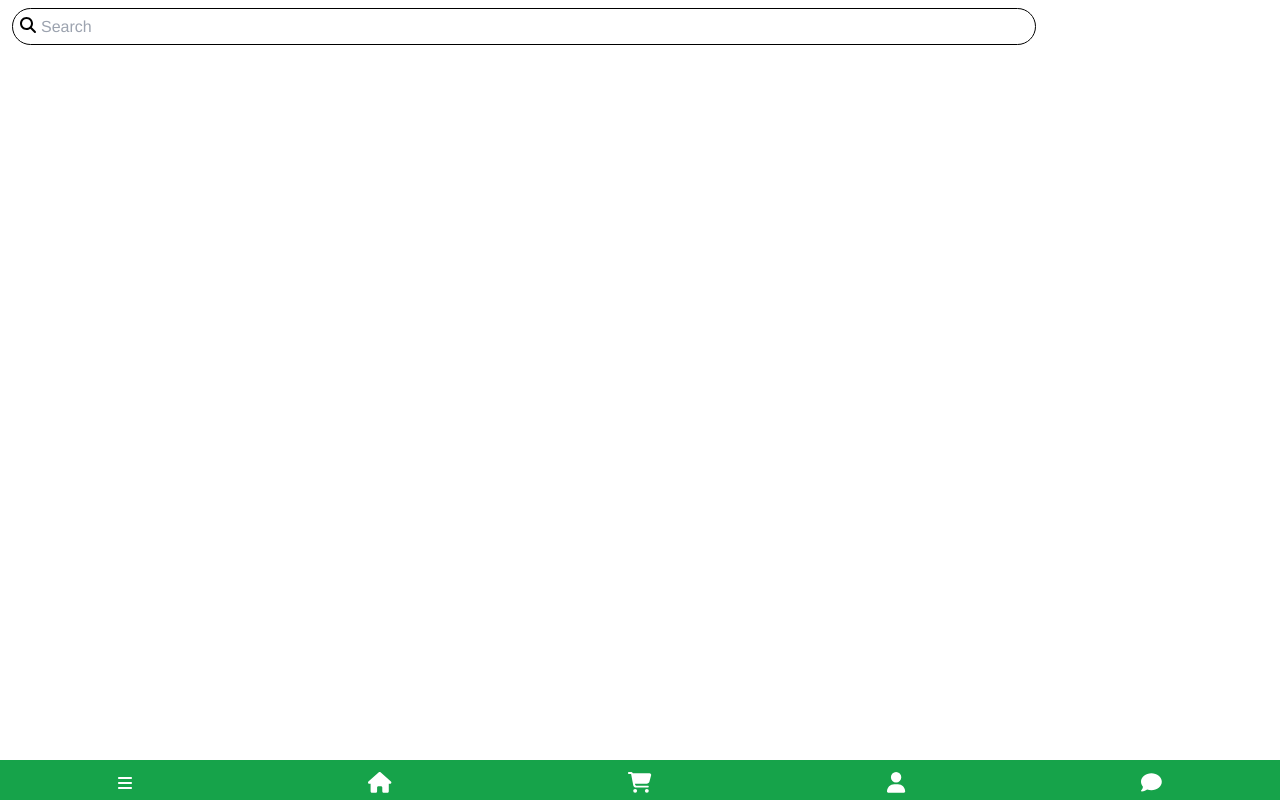
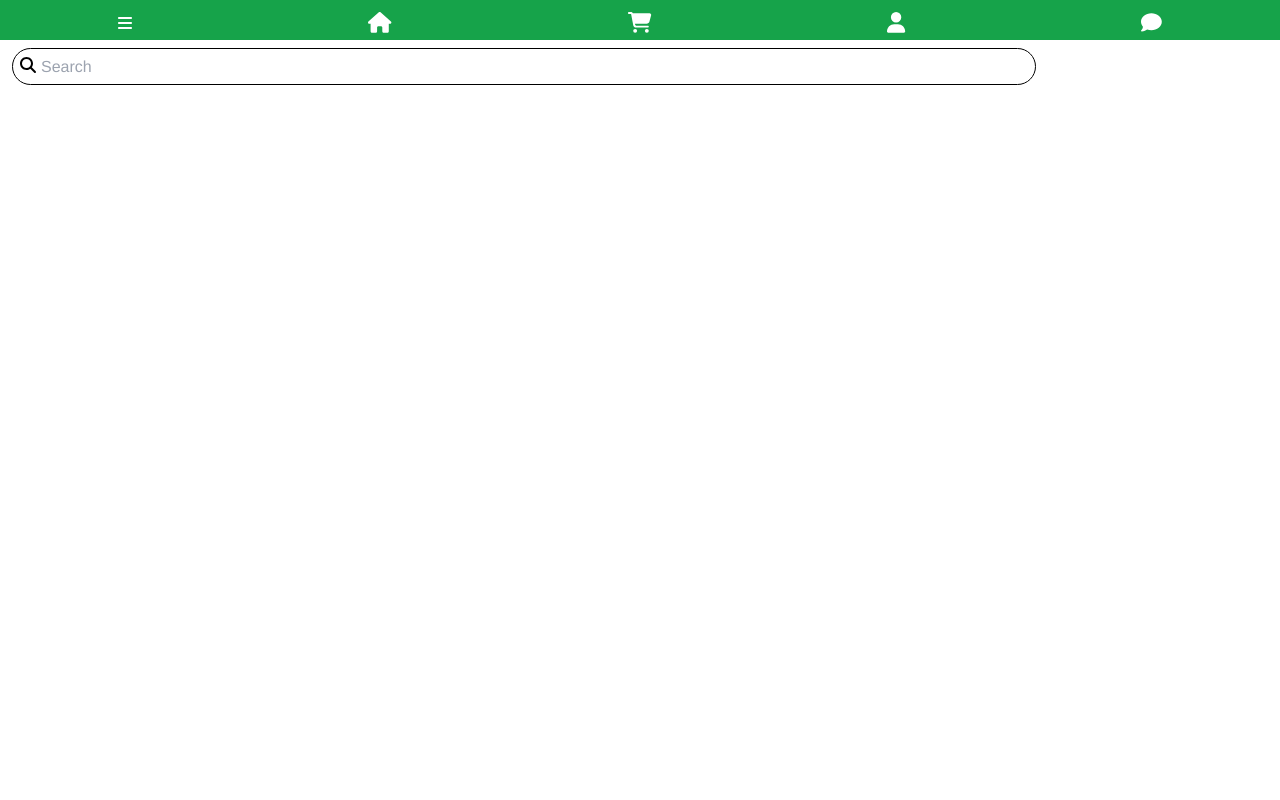
Before and after one commit to michaelchristwin/Bazaar, a Next.js app: page /home in a window 1280 px wide. Built offline with nearby package versions, Linux system fonts and the light colour scheme.

Commit message:
I hate css:(

```diff
--- a/pages/home.tsx
+++ b/pages/home.tsx
@@ -11,8 +11,9 @@ import Link from "next/link";
 
 function Home(): JSX.Element {
   return (
-    <main className=" relative">
-      <nav className="bg-green-600 flex justify-around text-white h-10 align-middle pt-3 fixed w-full bottom-0">
+    <main className="h-full min-h-screen">
+      <div className="horror">
+        <nav className="bg-green-600 flex justify-around text-white h-10 pt-3 w-full horror">
           <Link href={"/"}>
             <FontAwesomeIcon icon={faBars} style={{ fontSize: "1rem" }} />
           </Link>
@@ -32,10 +33,11 @@ function Home(): JSX.Element {
             <FontAwesomeIcon icon={faComment} style={{ fontSize: "1.3rem" }} />
           </Link>
         </nav>
+      </div>
+
       <div className="relative">
         <input
           type="text"
-          id=""
           placeholder="Search"
           className="pl-7 rounded-[20px] h-[37px] block w-[80vw] mt-2 border border-black ml-3"
         />
--- a/styles/globals.css
+++ b/styles/globals.css
@@ -11,4 +11,9 @@
   body {
     font-family: Helvetica;
   }
+  .horror {
+    position: -webkit-sticky !important;
+    position: sticky !important;
+    bottom: 0px !important;
+  }
 }
```
Lines whose indentation alone changed are shown as unchanged.
